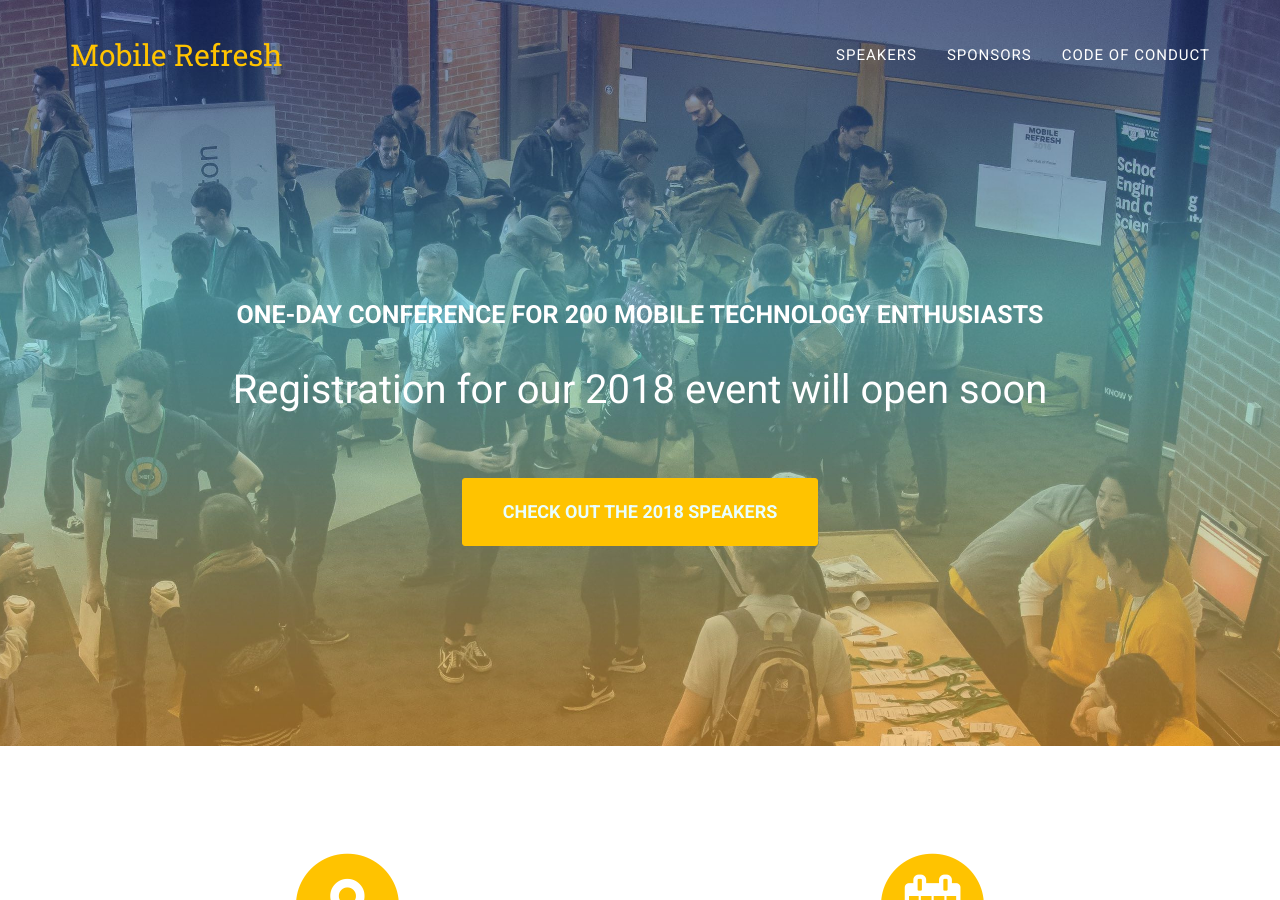
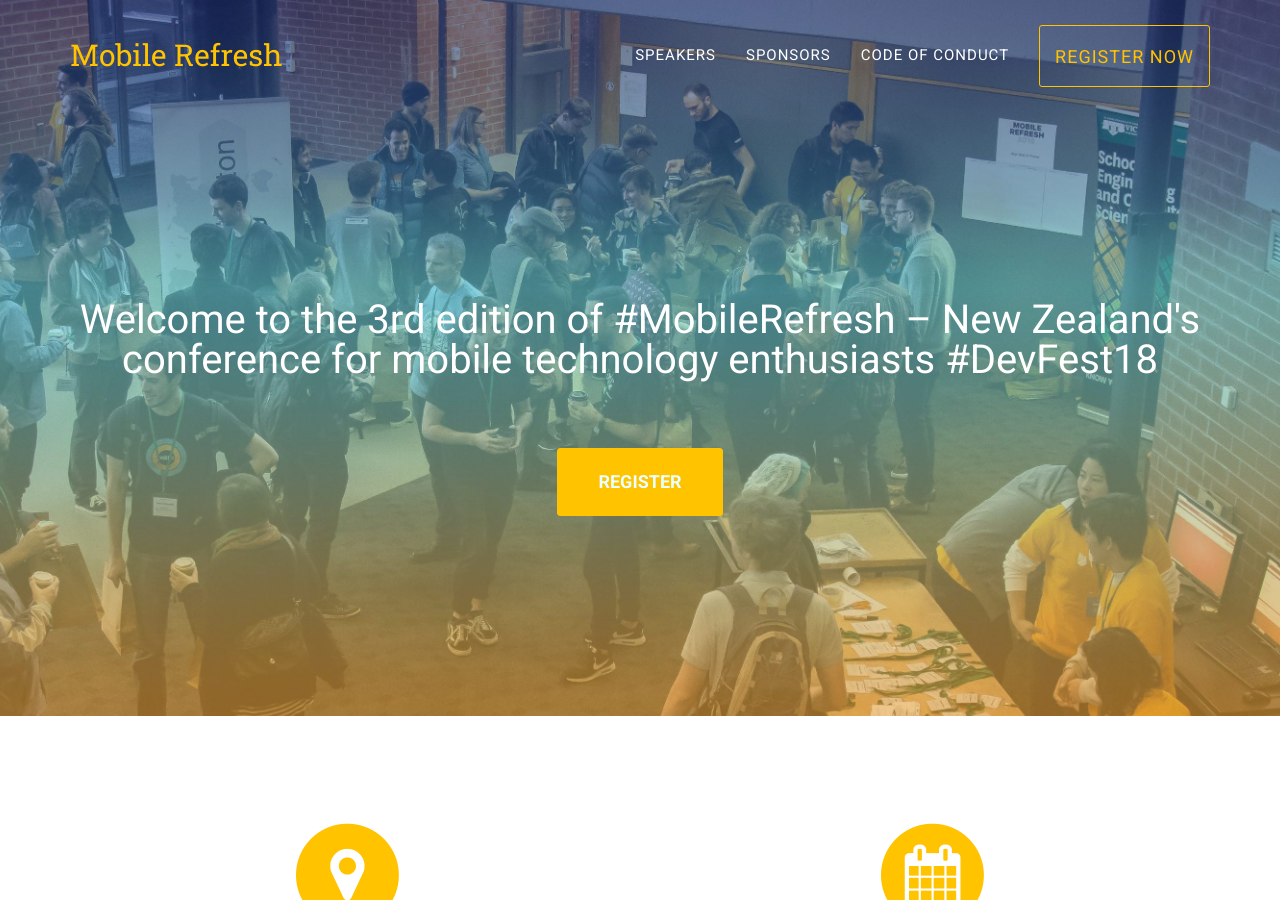
Before and after one commit to MostafaGazar/MostafaGazar.github.io, a Jekyll site: the page built from index.html, in a window 1280 px wide and 900 px high. Built offline with Jekyll 4.4.1, drawn with Linux system fonts in a browser that asks for light colours; some web fonts are replaced.

Commit message:
Add Register CTA to header and update the top menu to retain CTA

```diff
--- a/_includes/header.html
+++ b/_includes/header.html
@@ -33,7 +33,9 @@
                     <li>
                         <a class="page-scroll" href="#code_of_conduct">Code of Conduct</a>
                     </li>
-
+                    <li>
+                        <a href="https://mobile-refresh-2018.lilregie.com/" target="_blank" class="page-scroll btn btn-invert">Register Now</a>
+                    </li>
                     <!--<li>-->
                         <!--<a href="#agenda" class="page-scroll btn btn-invert">Agenda</a>-->
                     <!--</li>-->
@@ -48,13 +50,13 @@
     <header>
         <div class="container">
             <div class="intro-text">
-                <div class="intro-heading">One-day conference for 200 mobile technology enthusiasts</div>
+                <!--div class="intro-heading">The 3rd edition of New Zealand's conference for mobile technology enthusiasts</div-->
                 <!--<br/><br/>-->
-                <div class="intro-lead-in">Registration for our 2018 event will open soon</div>
+                <div class="intro-lead-in">Welcome to the 3rd edition of #MobileRefresh – New Zealand's conference for mobile technology enthusiasts #DevFest18</div>
                 <!--a href="https://tinyurl.com/mrw18-call-for-papers" target="_blank" class="page-scroll btn btn-xl">Call for Papers</a-->
                 <br/><br/>
-                <a href="#speakers" class="page-scroll btn btn-xl">Check out the 2018 speakers</a>
-                <!-- a href="https://mobile-refresh-2017.lilregie.com/" target="_blank" class="page-scroll btn btn-xl">Register</a -->
+                <!--a href="#speakers" class="page-scroll btn btn-xl">Check out the 2018 speakers</a-->
+                <a href="https://mobile-refresh-2018.lilregie.com/" target="_blank" class="page-scroll btn btn-xl">Register</a>
                 <!-- <a href="http://on.gdg.nz/MRW2017" target="_blank" class="page-scroll btn btn-xl">Photos</a> -->
 
                 <!-- <div class="section-subheading text-muted"><br/><br/>Registration is now closed</div> -->
```
Also changed, not shown: 1 other file.
